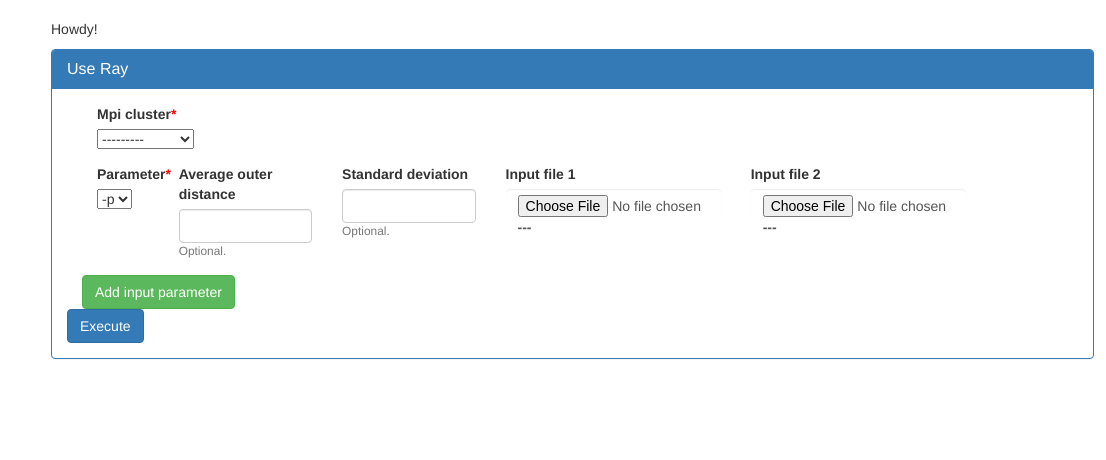
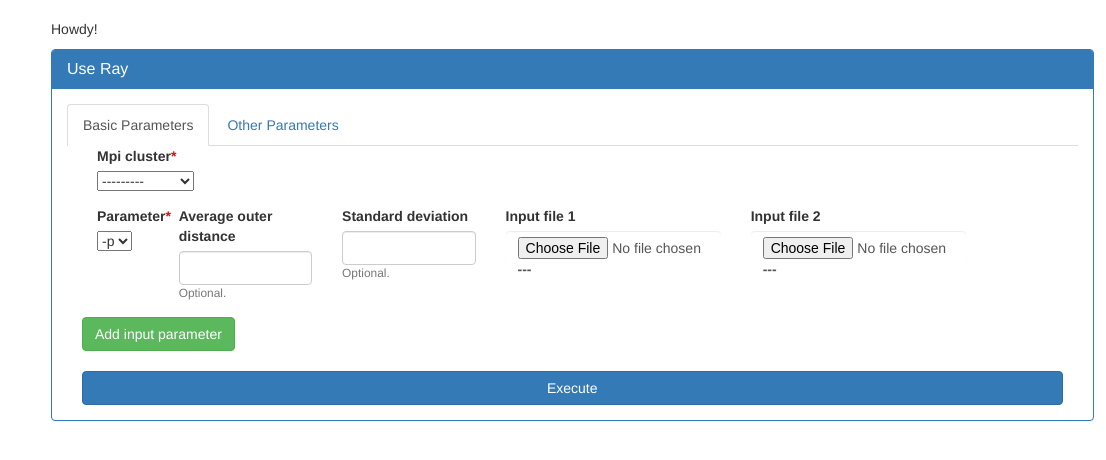
Before and after one commit to srg-ics-uplb/SkyLab, a Django app: page /skylab/ray/use_ray in a window 1360 px wide. Shown: the part 51-511 px from the top of the page, without its empty margins (254-1360 px from the left). Run offline with Django 3.2, Linux system fonts and the light colour scheme; data comes from the database, SQL or seed files in the repository; both versions use the stored data as it was after the commit; parts of the project's set-up code (start-up, migrations or seed data) failed here and were passed over; some libraries are stand-ins or nearby versions.

Commit message:
Started to add other ray use cases todo: parse ray form data

```diff
--- a/mysite/skylab/modules/ray/forms.py
+++ b/mysite/skylab/modules/ray/forms.py
@@ -2,6 +2,7 @@
 from crispy_forms.layout import Layout, Div, Field
 from django import forms
 from django.db.models import Q
+from multiupload.fields import MultiFileField
 
 from skylab.models import MPI_Cluster
 
@@ -117,4 +118,37 @@
                         code='%s_incomplete_input_files' % parameter
                     )
 
-                    # TODO: create tab layout then add other parameters
+
+def odd_number_validator(value):
+    if (value % 2 == 0):
+        raise forms.ValidationError(u'Value must be odd', code='kmer_even_input')
+
+
+def tsv_file_validator(file):
+    pass
+
+
+class OtherParameterForm(forms.Form):
+    param_kmer = forms.BooleanField(initial=False, required=False)
+    # todo: verify min_value for kmer_length, 32 is default max if not specified in compilation
+    # source: http://blog.gmane.org/gmane.science.biology.ray-genome-assembler/month=20121101
+    subparam_kmer_length = forms.IntegerField(initial=21, validators=[odd_number_validator], max_value=32, min_value=1,
+                                              required=False)
+
+    # Ray surveyor options
+    param_run_surveyor = forms.BooleanField(initial=False, required=False)
+    param_read_sample_graph = forms.BooleanField(initial=False, required=False)  # dependent on -write-kmers parameter
+    # sampleName = tool_activity_%d % id, sampleGraphFile = output_directory/kmers.txt
+
+    # Assembly options are skipped because documentation says (defaults work well)
+    # Distributed storage engine options are skipped due to lack of knowledge with mpi ranks
+
+    # Biological abundances
+    param_search = forms.BooleanField(initial=False, required=False)
+    subparam_searchFiles = MultiFileField(min_num=1, required=False,
+                                          help_text="Provide fasta files to be searched in the de Bruijn graph.")  # save to tool_activity_x/input/search
+    param_one_color_per_file = forms.BooleanField(initial=False, required=False)
+
+    # Taxonomic profiling with colored de Bruijn graphs
+    param_with_taxonomy = forms.BooleanField(required=False, initial=False)
+    subparam_genome_to_taxon_file = forms.FileField(required=False, initial=False)
--- a/mysite/skylab/templates/modules/ray/use_ray.html
+++ b/mysite/skylab/templates/modules/ray/use_ray.html
@@ -15,21 +15,37 @@
                 <h3 class="panel-title">Use Ray</h3>
             </div>
             <div class="panel-body">
+                <ul class="nav nav-tabs">
+                    <li class="active"><a data-toggle="tab" href="#tab1">Basic Parameters</a></li>
+                    <li><a data-toggle="tab" href="#tab2">Other Parameters</a></li>
+
+                </ul>
+
+                <div class="tab-content">
+                    <div id="tab1" class="tab-pane fade in active">
                         {% crispy select_mpi_form %}
                         {{ input_formset.management_form }}
 
                         <div id="input-formset-container">
                             {% for form in input_formset.forms %}
-                        {#                        <div class="alert alert-danger">dsadsadsa</div>#}
-                        {#                        <div class="alert alert-info">ahahahah</div>#}
                                 {% crispy form %}
+                            {% endfor %}
+                        </div>
+                        <div class="col-sm-12">
+                            <br>
+                            <input name="submit" value="Execute" type="submit" class="btn btn-primary btn-block">
 
-                    {% endfor %}
+                        </div>
+
+                    </div>
+                    <div id="tab2" class="tab-pane fade">
+                        {#       crispy other_parameters_form             #}
+                    </div>
+
+                </div>
 
 
             </div>
-                    <input name="submit" value="Execute" type="submit" class="btn btn-primary"></input>
-
         </div>
 	</form>
 
```
Also changed, not shown: mysite/db.sqlite3, mysite/skylab/static/skylab/css/forms.css (line endings or trailing spaces). Lines whose indentation alone changed are shown as unchanged.
